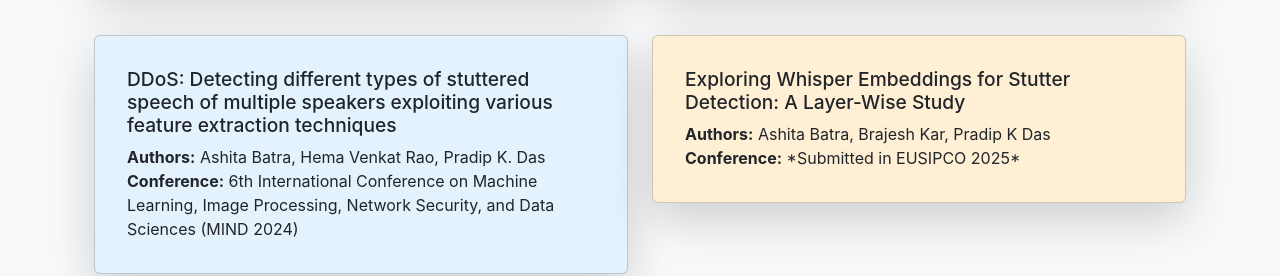
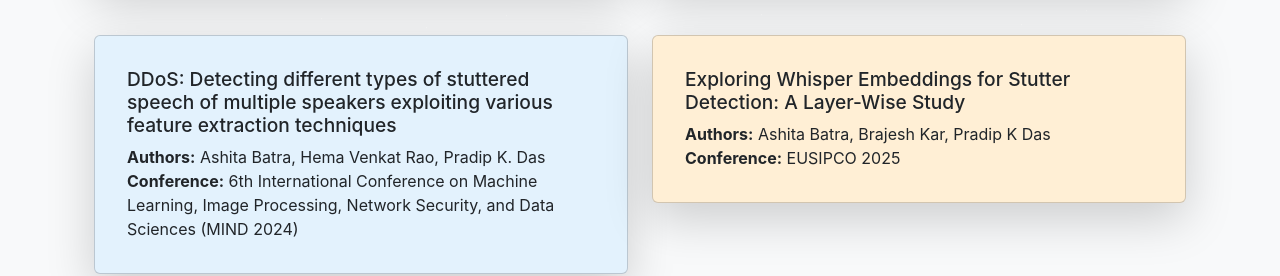
Before and after one commit to ASHITA-BATRA/Portfolio, a React (Create React App) app: page / in a window 1280 px wide. Shown: the part 3880-4156 px from the top of the page. Built offline with nearby package versions, Linux system fonts and the light colour scheme.

Commit message:
Update Project.jsx
Changes in publication

```diff
--- a/src/components/home/Project.jsx
+++ b/src/components/home/Project.jsx
@@ -71,7 +71,7 @@ const researchPapers = [
   {
     title: "Exploring Whisper Embeddings for Stutter Detection: A Layer-Wise Study",
     authors: "Ashita Batra, Brajesh Kar, Pradip K Das",
-    conference: "*Submitted in EUSIPCO 2025*",
+    conference: "EUSIPCO 2025",
     link: "",
     color:"#FFEFD5"
   }
```
